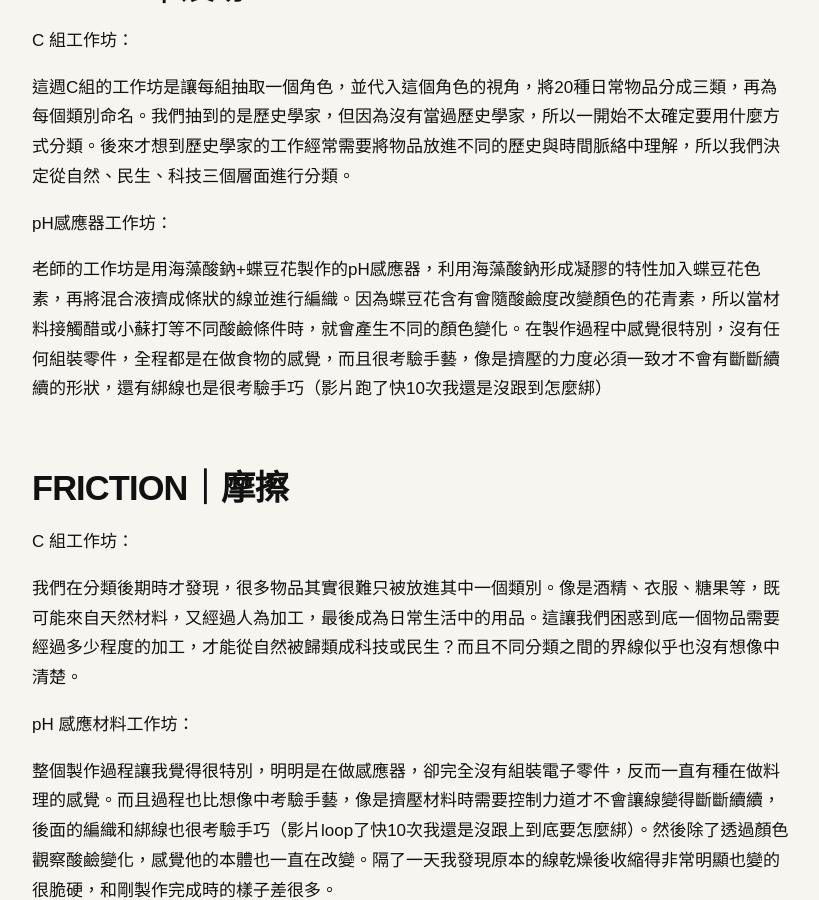
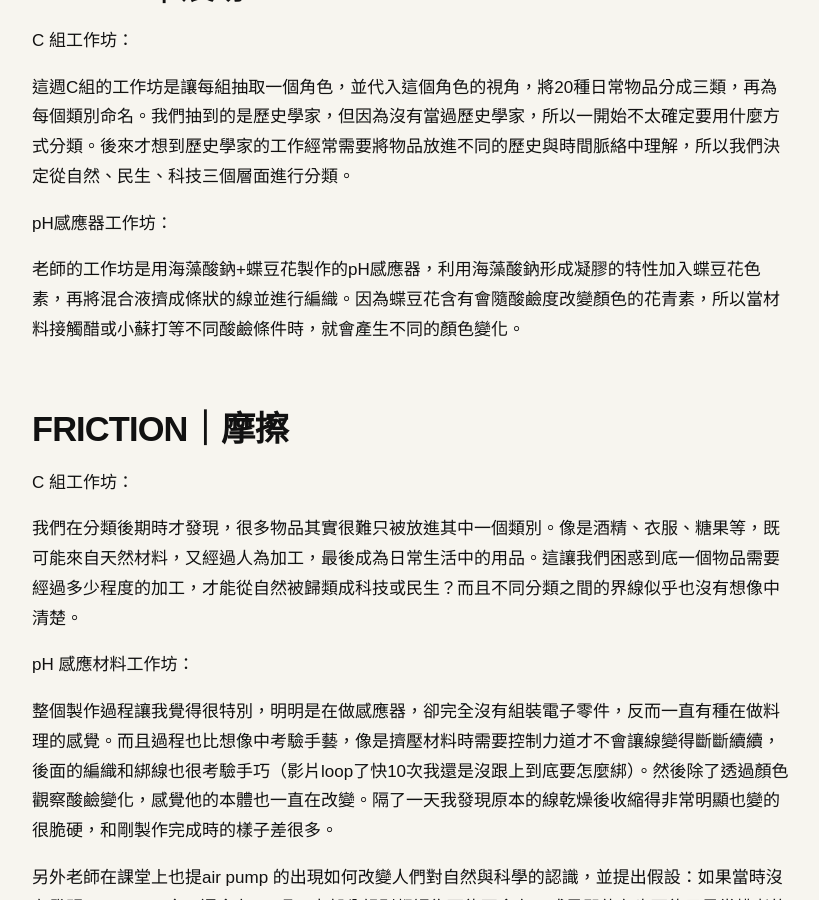
Before and after one commit to yychan27/fieldworkarchive, a Jekyll site: the page built from weeks/week-05.md, in a window 1280 px wide and 900 px high, scrolled down 571 px. Shown: the whole window, without its empty margins (48-867 px from the left). Built offline with Jekyll 4.4.1, drawn with Linux system fonts in a browser that asks for light colours.

Commit message:
Update week-05.md

```diff
--- a/weeks/week-05.md
+++ b/weeks/week-05.md
@@ -17,7 +17,7 @@ C 組工作坊：
 
 pH感應器工作坊：
 
-老師的工作坊是用海藻酸鈉+蝶豆花製作的pH感應器，利用海藻酸鈉形成凝膠的特性加入蝶豆花色素，再將混合液擠成條狀的線並進行編織。因為蝶豆花含有會隨酸鹼度改變顏色的花青素，所以當材料接觸醋或小蘇打等不同酸鹼條件時，就會產生不同的顏色變化。在製作過程中感覺很特別，沒有任何組裝零件，全程都是在做食物的感覺，而且很考驗手藝，像是擠壓的力度必須一致才不會有斷斷續續的形狀，還有綁線也是很考驗手巧（影片跑了快10次我還是沒跟到怎麼綁）
+老師的工作坊是用海藻酸鈉+蝶豆花製作的pH感應器，利用海藻酸鈉形成凝膠的特性加入蝶豆花色素，再將混合液擠成條狀的線並進行編織。因為蝶豆花含有會隨酸鹼度改變顏色的花青素，所以當材料接觸醋或小蘇打等不同酸鹼條件時，就會產生不同的顏色變化。
 
 ## FRICTION｜摩擦
 
```
